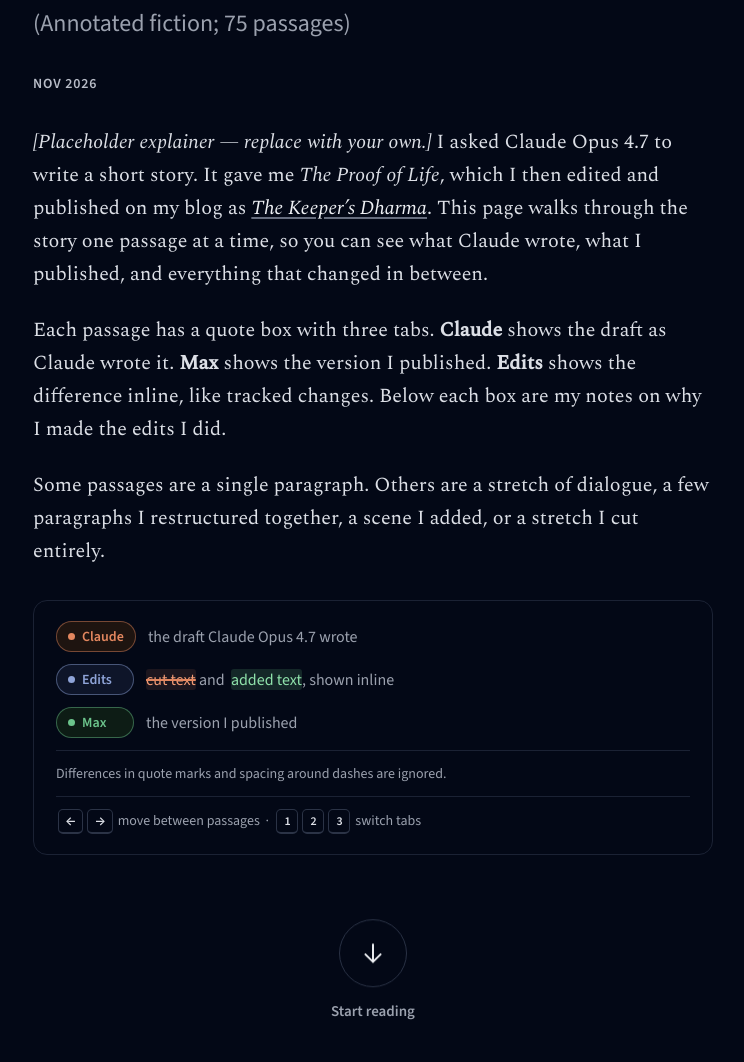
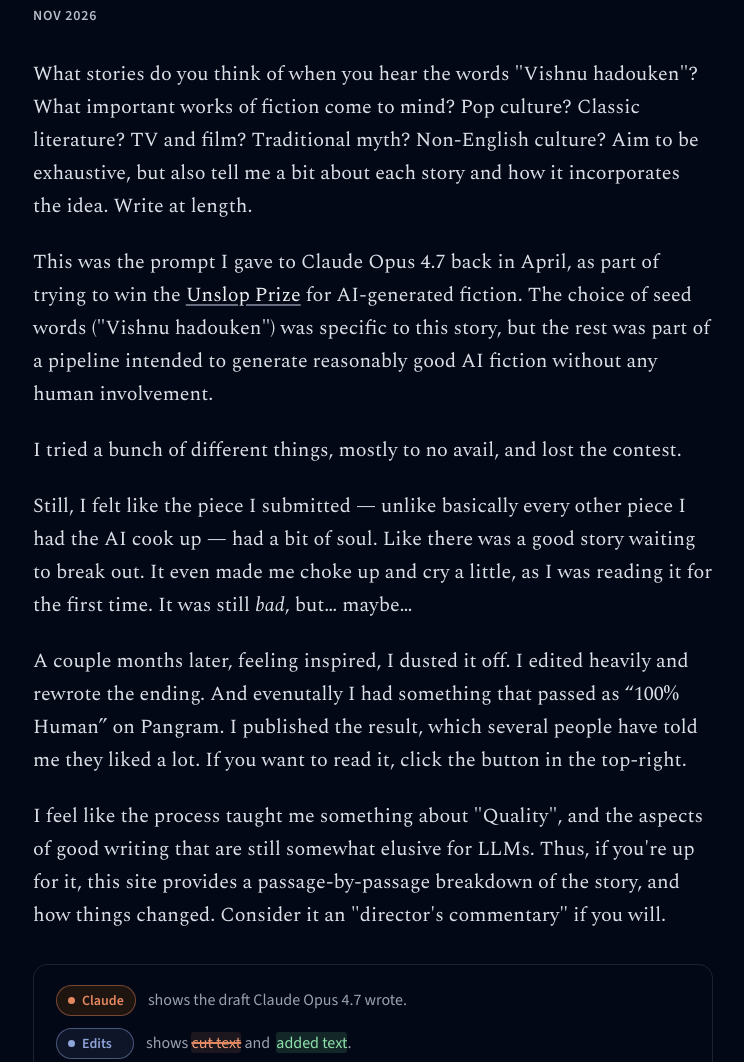
Before and after one commit to Raelifin/vishnu-hadouken, a plain HTML site: page index.html in a window 1280 px wide. Shown: the part 199-1261 px from the top of the page, without its empty margins (267-1011 px from the left). Drawn offline with nearby package versions, Linux system fonts and the light colour scheme.

Commit message:
Update index.html
Intro.

```diff
--- a/index.html
+++ b/index.html
@@ -175,18 +175,20 @@ ins.pil{color:var(--ins);background:var(--ins-bg);text-decoration:none}
 <template id="intro-tpl">
   <article class="intro">
     <h1>Vishnu Hadouken</h1>
-    <p class="subtitle">(Annotated fiction; <span data-count></span> passages)</p>
     <p class="dateline">Nov 2026</p>
     <div class="prose">
-      <p><em>[Placeholder explainer — replace with your own.]</em> I asked Claude Opus 4.7 to write a short story. It gave me <em>The Proof of Life</em>, which I then edited and published on my blog as <a href="https://raelifin.substack.com/p/the-keepers-dharma"><em>The Keeper’s Dharma</em></a>. This page walks through the story one passage at a time, so you can see what Claude wrote, what I published, and everything that changed in between.</p>
-      <p>Each passage has a quote box with three tabs. <strong>Claude</strong> shows the draft as Claude wrote it. <strong>Max</strong> shows the version I published. <strong>Edits</strong> shows the difference inline, like tracked changes. Below each box are my notes on why I made the edits I did.</p>
-      <p>Some passages are a single paragraph. Others are a stretch of dialogue, a few paragraphs I restructured together, a scene I added, or a stretch I cut entirely.</p>
+      <p>What stories do you think of when you hear the words "Vishnu hadouken"? What important works of fiction come to mind? Pop culture? Classic literature? TV and film? Traditional myth? Non-English culture? Aim to be exhaustive, but also tell me a bit about each story and how it incorporates the idea. Write at length.</p>
+      <p>This was the prompt I gave to Claude Opus 4.7 back in April, as part of trying to win the <a href="https://www.hyperstitionai.com/unslop">Unslop Prize</a> for AI-generated fiction. The choice of seed words ("Vishnu hadouken") was specific to this story, but the rest was part of a pipeline intended to generate reasonably good AI fiction without any human involvement.</p>
+      <p>I tried a bunch of different things, mostly to no avail, and lost the contest.</p>
+      <p>Still, I felt like the piece I submitted — unlike basically every other piece I had the AI cook up — had a bit of soul. Like there was a good story waiting to break out. It even made me choke up and cry a little, as I was reading it for the first time. It was still <em>bad</em>, but… maybe…</p>
+      <p>A couple months later, feeling inspired, I dusted it off. I edited heavily and rewrote the ending. And evenutally I had something that passed as “100% Human” on Pangram. I published the result, which several people have told me they liked a lot. If you want to read it, click the button in the top-right.</p>
+      <p>I feel like the process taught me something about "Quality", and the aspects of good writing that are still somewhat elusive for LLMs. Thus, if you're up for it, this site provides a passage-by-passage breakdown of the story, and how things changed. Consider it an "director's commentary" if you will.</p>
     </div>
     <div class="legend">
-      <div class="legend-row"><span class="chip chip-claude">Claude</span> the draft Claude Opus 4.7 wrote</div>
-      <div class="legend-row"><span class="chip chip-edits">Edits</span> <span><del class="d">cut text</del> and <ins class="i">added text</ins>, shown inline</span></div>
-      <div class="legend-row"><span class="chip chip-max">Max</span> the version I published</div>
-      <div class="legend-keys">Differences in quote marks and spacing around dashes are ignored.</div>
+      <div class="legend-row"><span class="chip chip-claude">Claude</span> shows the draft Claude Opus 4.7 wrote.</div>
+      <div class="legend-row"><span class="chip chip-edits">Edits</span> <span>shows <del class="d">cut text</del> and <ins class="i">added text</ins>.</span></div>
+      <div class="legend-row"><span class="chip chip-max">Max</span> shows the version I published.</div>
+      <div class="legend-keys">I also made the quotes curly and removed spaces around the em-dashes. (Not shown on the Edits tab.)</div>
       <div class="legend-keys"><kbd>←</kbd><kbd>→</kbd> move between passages &nbsp;·&nbsp; <kbd>1</kbd><kbd>2</kbd><kbd>3</kbd> switch tabs</div>
     </div>
     <div class="begin">
```
